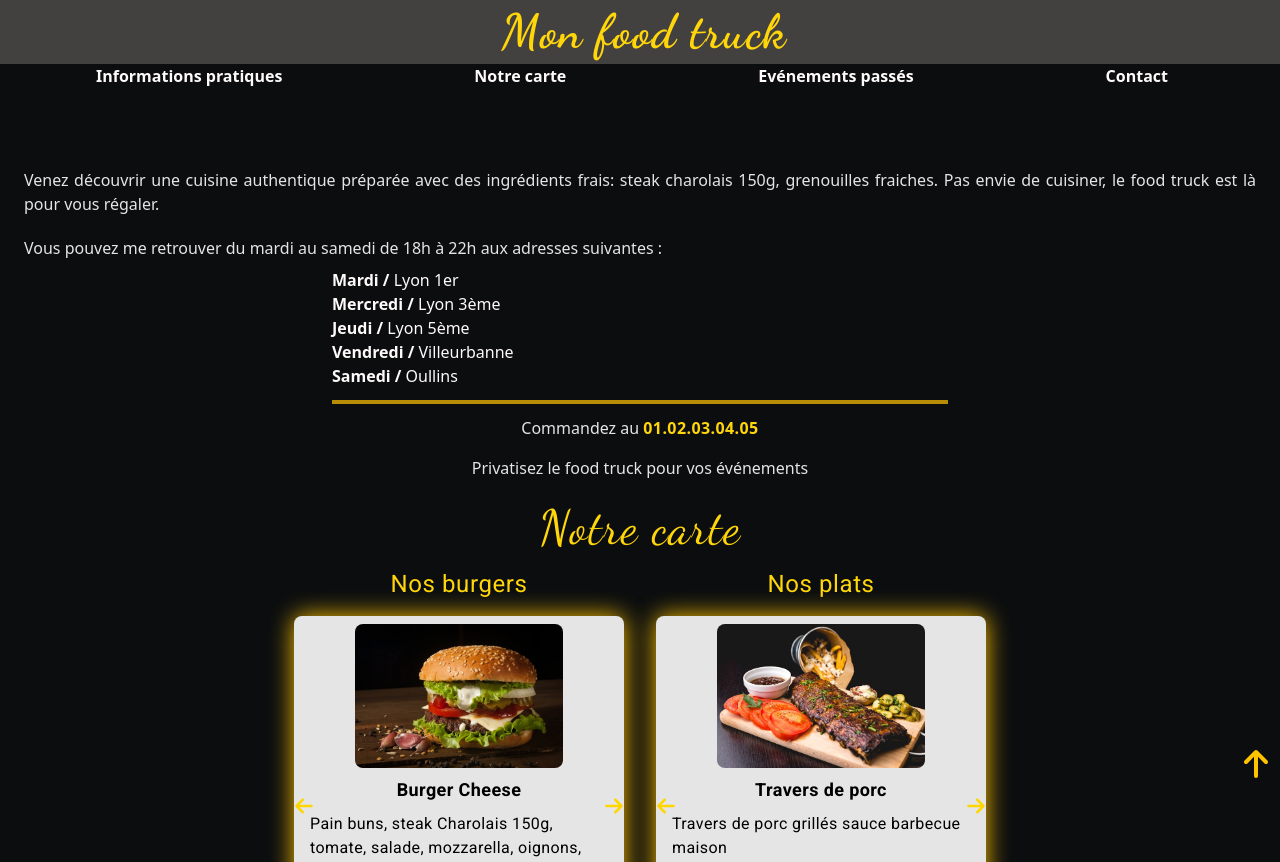
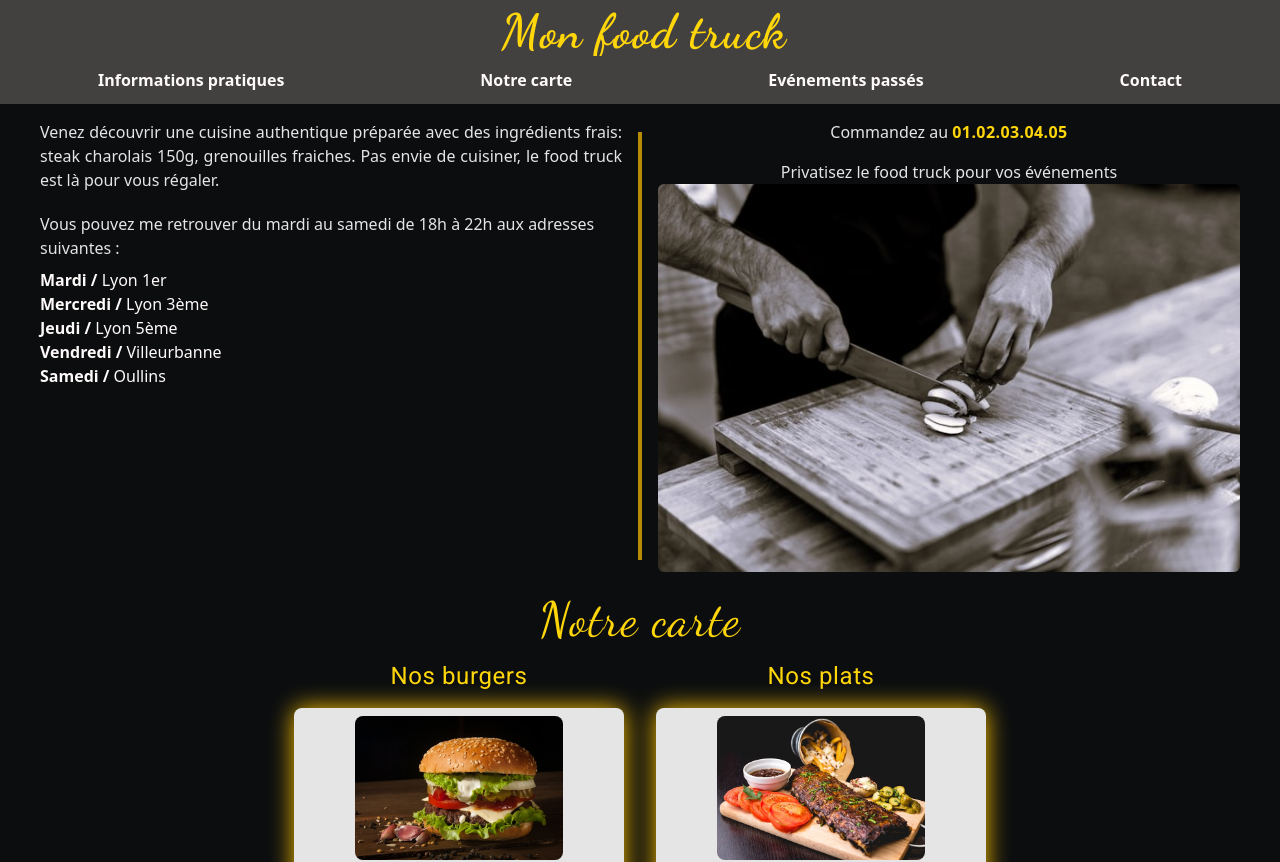
Before and after one commit to Tonyac-create/food_truck, a React (Create React App) app: page /foodtruck in a window 1280 px wide. Shown: the top 862 px of the page. Built offline with nearby package versions, Linux system fonts and the light colour scheme.

Commit message:
modify header and navbar & delete arrow to top

```diff
--- a/src/components/CardProduct.jsx
+++ b/src/components/CardProduct.jsx
@@ -28,7 +28,7 @@ export default function CardProduct({ items }) {
 
   return (
     <div className='relative w-[330px] h-[360px] bg-gray rounded-lg shadow-around' {...handlers}>
-      <div className='hidden md:block'>
+      <div className='hidden lg:block'>
         <img className='absolute top-[50%] size-5 hover:scale-125' onClick={prevSlide} src="../arrow-left-solid.svg" alt="flèche gauche" />
       </div>
         {
@@ -46,7 +46,7 @@ export default function CardProduct({ items }) {
             </div>
           ))
         }
-      <div className='hidden md:block'>
+      <div className='hidden lg:block'>
         <img className='absolute top-[50%] right-0 size-5 hover:scale-125' onClick={nextSlide} src="../arrow-right-solid.svg" alt="flèche droite" />
       </div>
     </div>
--- a/src/components/FormContact.jsx
+++ b/src/components/FormContact.jsx
@@ -34,7 +34,7 @@ export default function FormContact() {
                     <br /> C'est ici!
                     <br /> Tous les champs sont obligatoires
                 </p>
-                <div className='flex flex-col md:w-3/4 md:mx-auto'>
+                <div className='flex flex-col md:w-3/4 md:mr-auto'>
                     <label htmlFor="name" className='text-white font-semibold mb-2'>Votre nom et prénom</label>
                     <input
                         type="text"
@@ -70,12 +70,14 @@ export default function FormContact() {
                         cols="30" rows="10"
                         placeholder='Votre message...'
                         className='rounded-md pl-2 focus:outline-none focus:ring-4 ring-yellow'></textarea>
+                    <button
+                        type='submit'
+                        value="Send"
+                        aria-label='Envoyez votre message'
+                        className='bg-orange text-black mt-7 py-1 w-1/2 mx-auto rounded-md font-medium hover:bg-yellow focus:outline-none focus:ring-4 ring-yellow ring-offset-2'>
+                        Envoyer
+                    </button>
                 </div>
-                <button
-                    type='submit'
-                    value="Send"
-                    aria-label='Envoyez votre message'
-                    className='bg-orange text-black mt-7 py-1 w-1/2 mx-auto rounded-md font-medium hover:bg-yellow focus:outline-none focus:ring-4 ring-yellow ring-offset-2'>Envoyer</button>
             </form>
             {isOpenModal && (
                 <ModalForm
--- a/src/components/Header.jsx
+++ b/src/components/Header.jsx
@@ -26,7 +26,7 @@ export default function Header() {
 
     return (
         <>
-            <header className='w-full bg-lightBlack py-2 flex justify-between items-center fixed top-0 z-9999 md:h-16'>
+            <header className='w-full bg-lightBlack py-2 flex justify-between items-center fixed top-0 z-9999 md:h-16 md:flex-col'>
                 <h1 className="text-yellow text-3xl font-dancing-script font-bold pl-2 mb-auto md:text-5xl md:text-center md:w-full md:my-auto tracking-wide">
                     Mon food truck
                 </h1>
@@ -48,13 +48,13 @@ export default function Header() {
                     </div >
                 )
                 }
+                <nav className='w-full bg-lightBlack font-semibold hidden text-white md:flex md:flex-row md:justify-around md:py-3'>
+                    <a href='#informations' onClick={handleLog} className=' hover:text-orange cursor-pointer'>Informations pratiques</a>
+                    <a href='#menu' onClick={handleLog} className=' hover:text-orange cursor-pointer'>Notre carte</a>
+                    <a href='"events' onClick={handleLog} className=' hover:text-orange cursor-pointer'>Evénements passés</a>
+                    <a href='#contact' onClick={handleLog} className=' hover:text-orange cursor-pointer'>Contact</a>
+                </nav>
             </header >
-            <nav className='mr-4 mt-4 font-semibold hidden text-white md:flex md:justify-around md:mt-16'>
-                <a href='#informations' onClick={handleLog} className=' hover:text-orange cursor-pointer'>Informations pratiques</a>
-                <a href='#menu' onClick={handleLog} className=' hover:text-orange cursor-pointer'>Notre carte</a>
-                <a href='"events' onClick={handleLog} className=' hover:text-orange cursor-pointer'>Evénements passés</a>
-                <a href='#contact' onClick={handleLog} className=' hover:text-orange cursor-pointer'>Contact</a>
-            </nav>
         </>
     )
 }
--- a/src/components/Informations.jsx
+++ b/src/components/Informations.jsx
@@ -2,12 +2,13 @@ import React from 'react'
 
 export default function Informations() {
     return (
-        <section id='informations' className='m-6 pt-14'>
+        <section id='informations' className='m-6 pt-24 md:flex md:flex-row'>
+            <div className='md:flex: md:flex-col md:px-4 md:w-1/2'>
                 <p className='text-gray mb-5 text-justify'>Venez découvrir une cuisine authentique préparée avec des ingrédients frais: steak charolais 150g,
                     grenouilles fraiches. Pas envie de cuisiner, le food truck est là pour vous régaler.</p>
                 <div className='text-gray'>
                     <p>Vous pouvez me retrouver du mardi au samedi de 18h à 22h aux adresses suivantes :</p>
-                <ul className='w-1/2 my-2 text-white flex flex-col mx-auto'>
+                    <ul className='w-1/2 my-2 text-white flex flex-col mx-auto md:w-full'>
                         <li><span className='font-bold '>Mardi /</span> Lyon 1er</li>
                         <li><span className='font-bold'>Mercredi / </span>Lyon 3ème</li>
                         <li><span className='font-bold'>Jeudi /</span> Lyon 5ème</li>
@@ -16,9 +17,13 @@ export default function Informations() {
 
                     </ul>
                 </div>
-            <div className="border-2 border-orange opacity-70 w-1/2 mx-auto my-3"></div>
+            </div>
+            <div className="border-2 border-orange opacity-70 w-1/2 mx-auto my-3 md:w-0"></div>
+            <div className='md:flex md:flex-col md:w-1/2 md:px-4'>
                 <p className='text-gray text-center'>Commandez au <span className='text-yellow font-semibold tracking-wide'>01.02.03.04.05</span></p>
                 <p className='text-gray text-center mt-4'>Privatisez le food truck pour vos événements</p>
+            <img className='mt-auto rounded-md mt-1' src="../pictures/cuisinier_N&B.jpg" alt="cuisinier" />
+            </div>
         </section>
     )
 }
--- a/src/pages/FoodTruck.jsx
+++ b/src/pages/FoodTruck.jsx
@@ -14,7 +14,7 @@ export default function FoodTruck() {
   return (
     <main className='bg-black'>
       <Header />
-      <img onClick={scrollToTop} className='hidden cursor-pointer md:block md:size-8 md:fixed md:z-9999 md:bottom-5 md:right-2 md:animate-pulse' src="../arrow-up-solid.svg" alt="flèche vers le haut" />
+      {/* <img onClick={scrollToTop} className='hidden cursor-pointer md:block md:size-8 md:fixed md:z-9999 md:bottom-5 md:right-2 md:animate-pulse' src="../arrow-up-solid.svg" alt="flèche vers le haut" /> */}
       <Informations />
       <Menu />
       <Events />
```
Lines whose indentation alone changed are shown as unchanged.
